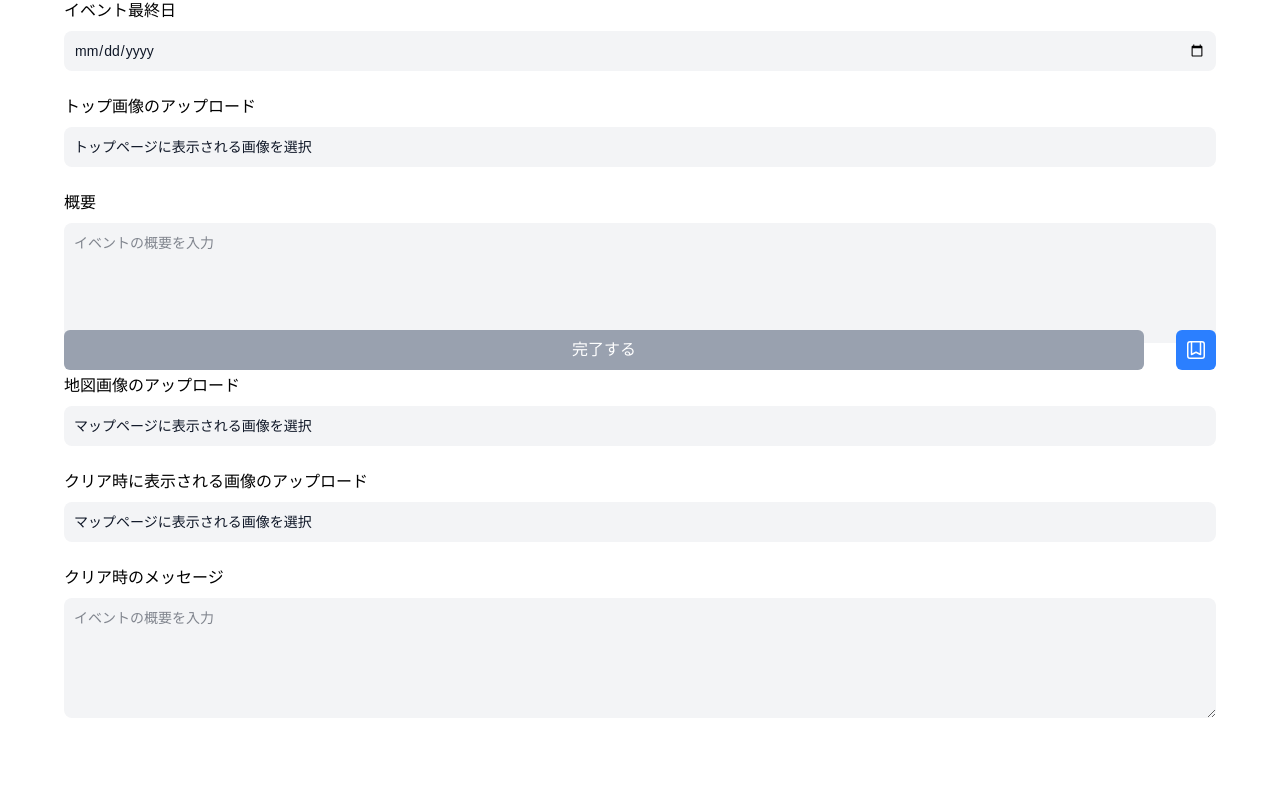
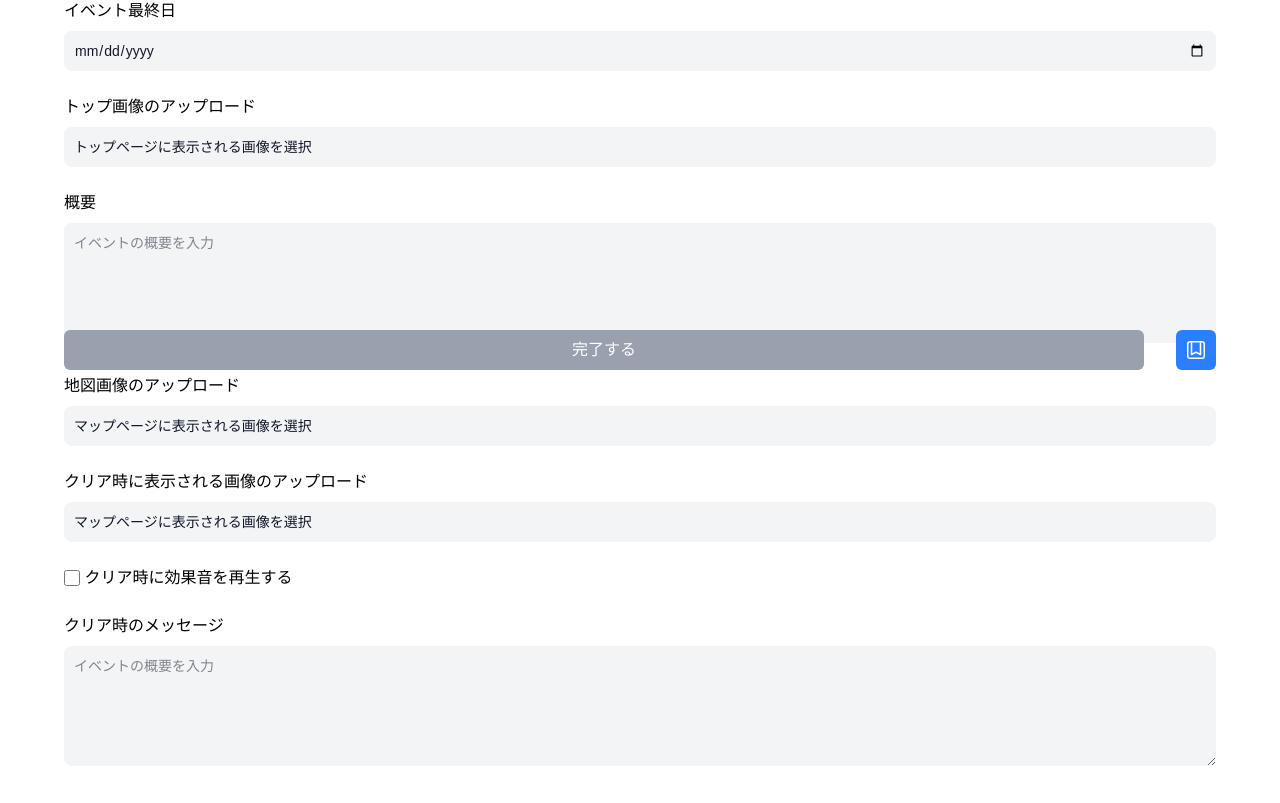
Before and after one commit to NeeeRL/Sakutto_Rally, a React (Vite) app in the folder Apps/Organizer/: page /create in a window 1280 px wide. Shown: the part 414-1217 px from the top of the page. Built offline with nearby package versions, Linux system fonts and the light colour scheme.

Commit message:
isClearSoundを追加

```diff
--- a/Apps/Organizer/src/addCheckPoints.tsx
+++ b/Apps/Organizer/src/addCheckPoints.tsx
@@ -152,6 +152,7 @@ function addCheckPoints () {
             startDate: getInitialValue("startDate"),
             endDate: getInitialValue("endDate"),
             description: getInitialValue("description"),
+            isClearSound: getInitialValue("isClearSound"),
             clearMessage: getInitialValue("clearMessage"),
             checkPoints: checkPoints
         }
--- a/Apps/Organizer/src/createEvent.tsx
+++ b/Apps/Organizer/src/createEvent.tsx
@@ -11,7 +11,13 @@ const getInitialValue = (key: string) => {
 
     try {
         const parsedData = JSON.parse(stored)
-        return parsedData[key] ? parsedData[key] : ""
+        const value = parsedData[key]
+
+        if(value === "true" || value === true) return true
+        if(value === "false" || value === false) return false
+        if (typeof value === "object") return ""
+
+        return value ? value : ""
     }
     catch (event) {
         console.error("JSON is not formatted", event)
@@ -70,6 +76,8 @@ const createEvent = () => {
     const [ rootURL, setRootURL ] = useState<string>(getInitialValue("rootURL") ?? "")
     const [ startDate, setStartDate ] = useState<string>((getInitialValue("startDate")) ?? "")
     const [ endDate, setEndDate ] = useState<string>(getInitialValue("endDate") ?? "")
+    //ここはboolなのでチェックしない
+    const [ isClearSound, setIsClearSound ] = useState<boolean>(getInitialValue("isClearSound") ?? false)
     // mapは画像
     const [ map, setMap ] = useState<string>("")
     const [ description, setDescription ] = useState<string>(getInitialValue("description") ?? "")
@@ -97,8 +105,9 @@ const createEvent = () => {
             startDate: startDate,
             endDate: endDate,
             description: description,
+            isClearSound: isClearSound,
             clearMessage: clearMessage,
-            checkPoints: getInitialValue("checkPoints")
+            checkPoints: checkPoints
         }
         localStorage.setItem("eventData", JSON.stringify(newData))
         // console.log("上書き後", newData)
@@ -167,7 +176,6 @@ const createEvent = () => {
             <Header text="イベント情報の設定" to="/"/>
 
             <div className="w-full flex justify-center items-center flex-col mb-30">
-
                 <div className="w-9/10">
                     <div className="flex">
                         <Link
@@ -279,7 +287,16 @@ const createEvent = () => {
                         </label>
                         {clearImage ? <img src={clearImage} alt="clearImage preview" className="mt-2 rounded-lg" /> : ""}
                     </div>
-
+                    <div className="flex mt-6 my-2 items-center">
+                        <input
+                            id="isClearSound"
+                            checked={isClearSound}
+                            onChange={ (event) => setIsClearSound(event.target.checked) }
+                            type="checkbox"
+                            className="w-4 h-4 text-blue-600 bg-gray-100 border-gray-300 rounded-sm focus:ring-blue-500"
+                        />
+                        <label htmlFor="isClearSound" className="block">&nbsp;クリア時に効果音を再生する</label>
+                    </div>
                     <label htmlFor="clearMessage" className="mt-6 my-2 block">クリア時のメッセージ</label>
                     <textarea
                         id="clearMessage"
--- a/Apps/Organizer/src/types/event.ts
+++ b/Apps/Organizer/src/types/event.ts
@@ -10,6 +10,7 @@ export interface preEventData {
     startDate: string
     endDate: string
     description: string
+    isClearSound: boolean
     clearMessage: string
     checkPoints: checkPoint[] | null
 }
@@ -20,6 +21,7 @@ export interface eventData {
     startDate: string
     endDate: string
     description: string
+    isClearSound: boolean
     clearMessage: string
     checkPoints: checkPoint[]
 }
```
